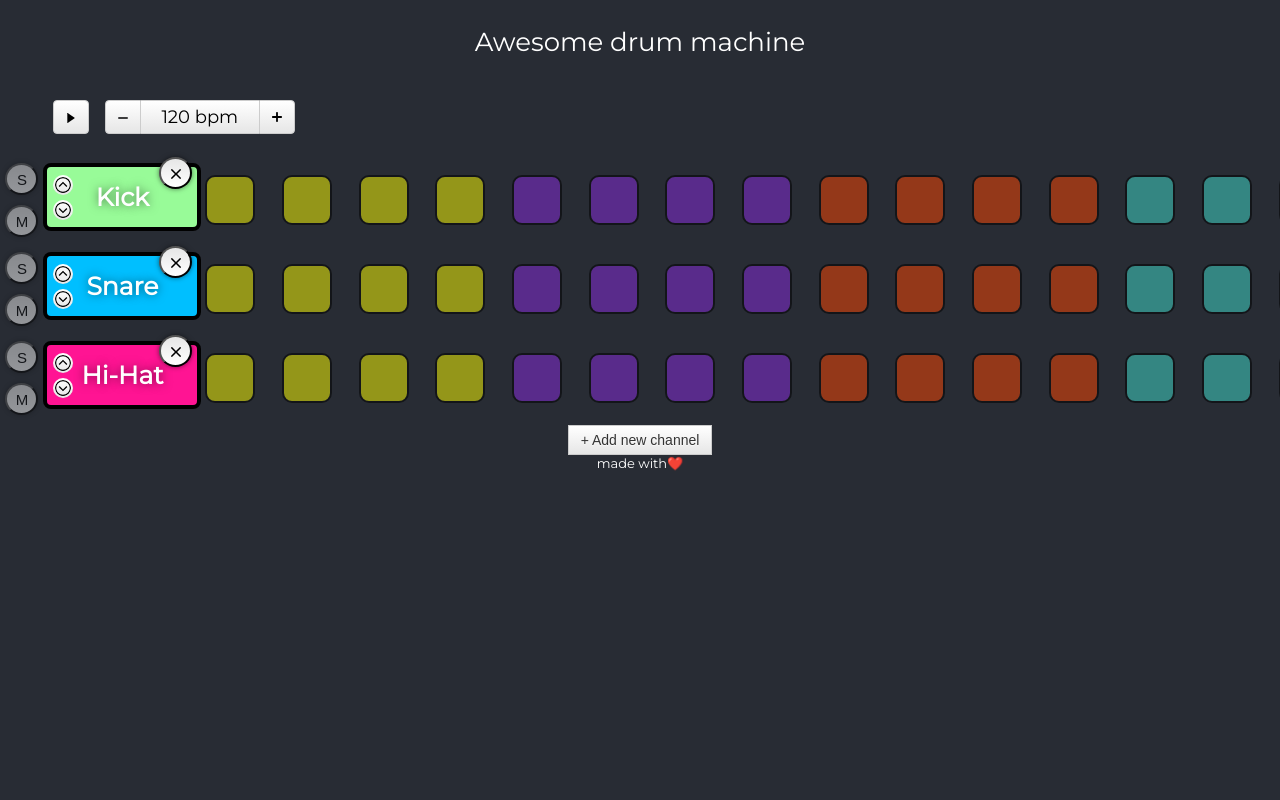
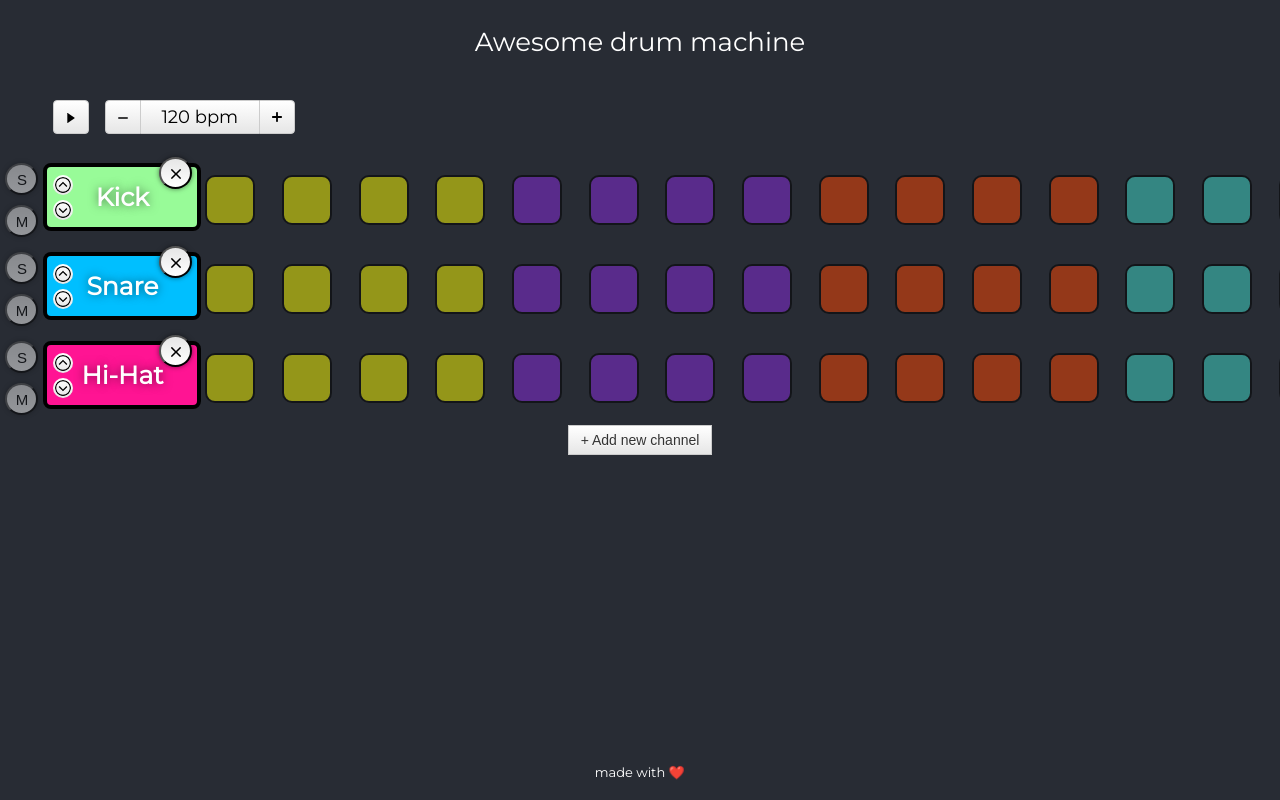
Before and after one commit to elstr/drum-machine, a React (Create React App) app: page / in a window 1280 px wide. Shown: the top 800 px of the page. Built offline with nearby package versions, Linux system fonts and the light colour scheme.

Commit message:
fix: Set footer at bottom

```diff
--- a/src/components/Footer/index.jsx
+++ b/src/components/Footer/index.jsx
@@ -1,12 +1,19 @@
 import React from "react";
+import styled from "styled-components";
+
+const FixedFooter = styled.footer`
+  position: absolute;
+  bottom: 20px;
+  right: 46.5%;
+`;
 
 const Footer = () => (
-  <footer>
-    made with
+  <FixedFooter>
+    {`made with `}
     <span aria-label="love" role="img">
       ❤️
     </span>
-  </footer>
+  </FixedFooter>
 );
 
 export default Footer;
```
